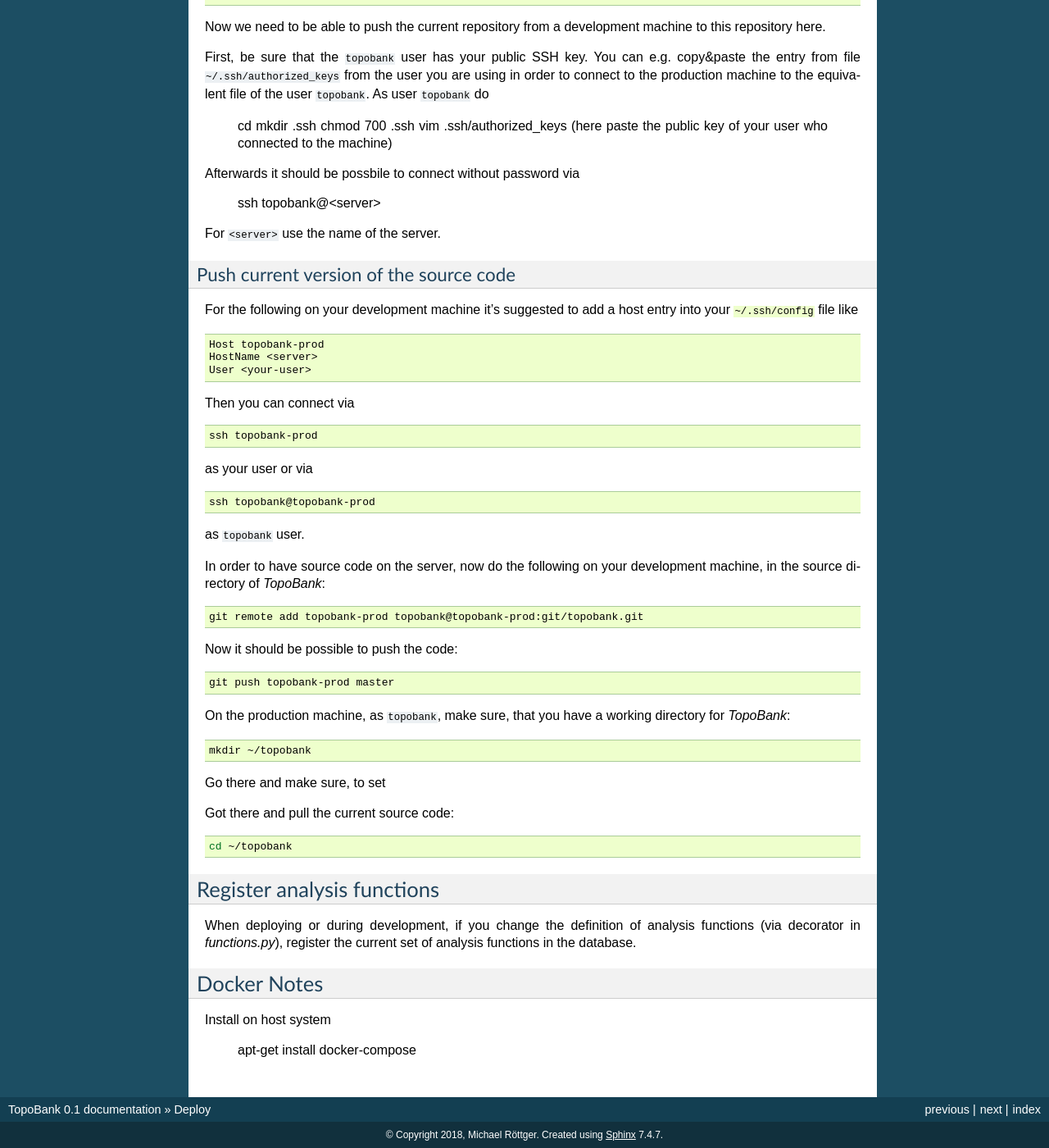
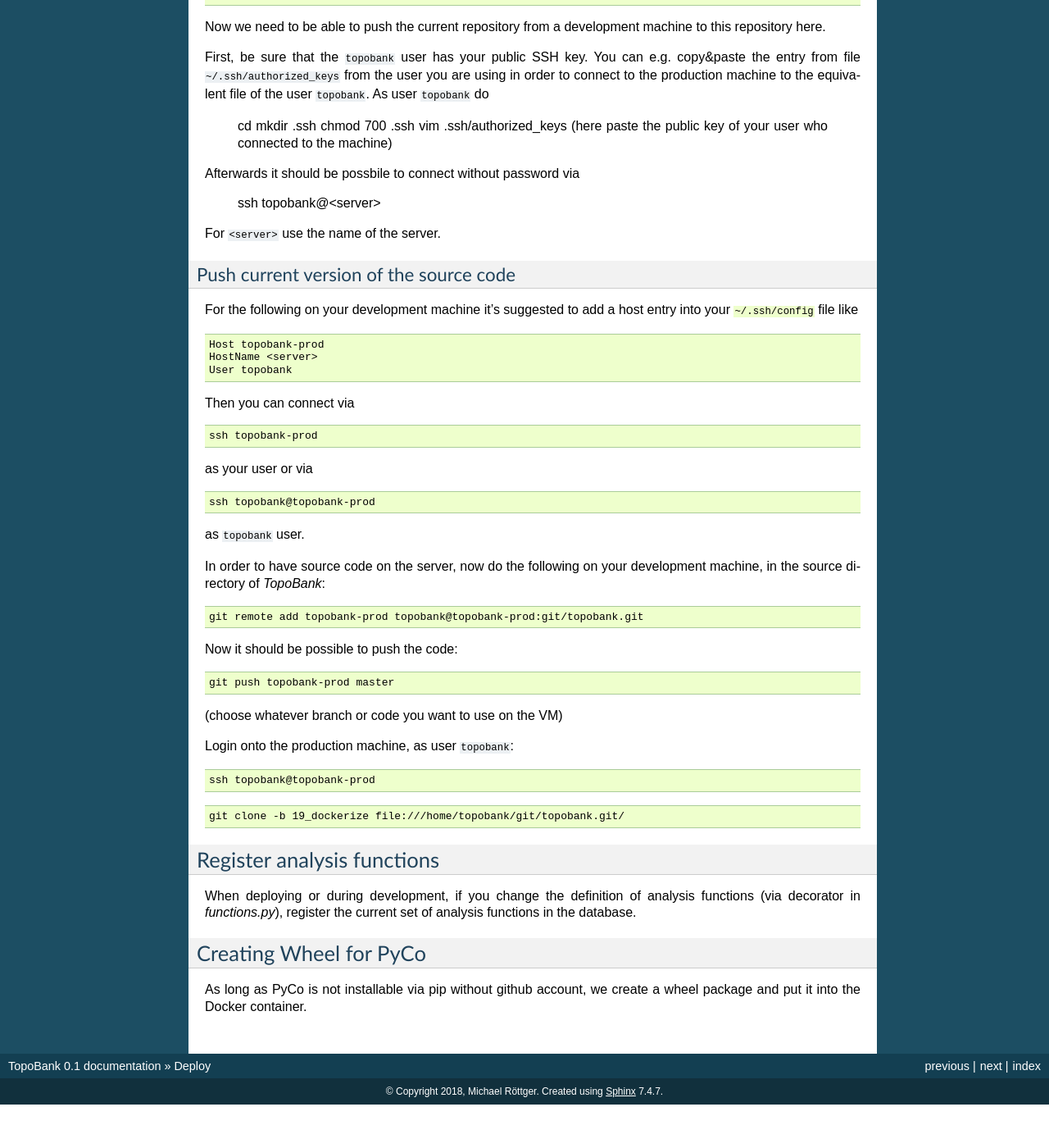
Before and after one commit to ContactEngineering/topobank, a Sphinx documentation site: the page built from docs/deploy.rst, in a window 1280 px wide and 1400 px high, scrolled down 1695 px. Shown: the whole window at 82% size. Built offline with Sphinx 7.4.7, drawn with Linux system fonts in a browser that asks for light colours; after the commit the page ends 3042 px from its top, so only the background shows below that; some of the changed text lies outside the part shown.

Commit message:
WIP: Changes for production environment. Not fully functional yet.

```diff
--- a/docs/deploy.rst
+++ b/docs/deploy.rst
@@ -150,7 +150,7 @@
 
     Host topobank-prod
     HostName <server>
-    User <your-user>
+    User topobank
 
 Then you can connect via
 
@@ -179,20 +179,19 @@
 
    git push topobank-prod master
 
-On the production machine, as :code:`topobank`, make sure, that
-you have a working directory for *TopoBank*:
+(choose whatever branch or code you want to use on the VM)
+
+Login onto the production machine, as user :code:`topobank`:
 
 .. code:: bash
 
-   mkdir ~/topobank
-
-Go there and make sure, to set
-
-Got there and pull the current source code:
+   ssh topobank@topobank-prod
 
 .. code:: bash
 
-   cd ~/topobank
+   git clone -b 19_dockerize file:///home/topobank/git/topobank.git/
+
+
 
 
 Register analysis functions
@@ -206,9 +205,8 @@
     python manage.py register_analysis_functions
 
 
-Docker Notes
-------------
+Creating Wheel for PyCo
+-----------------------
 
-Install on host system
-
- apt-get install docker-compose
+As long as PyCo is not installable via pip without github account,
+we create a wheel package and put it into the Docker container.
```
Also changed, not shown: production.yml (+10 -5 lines), 7 other files.
